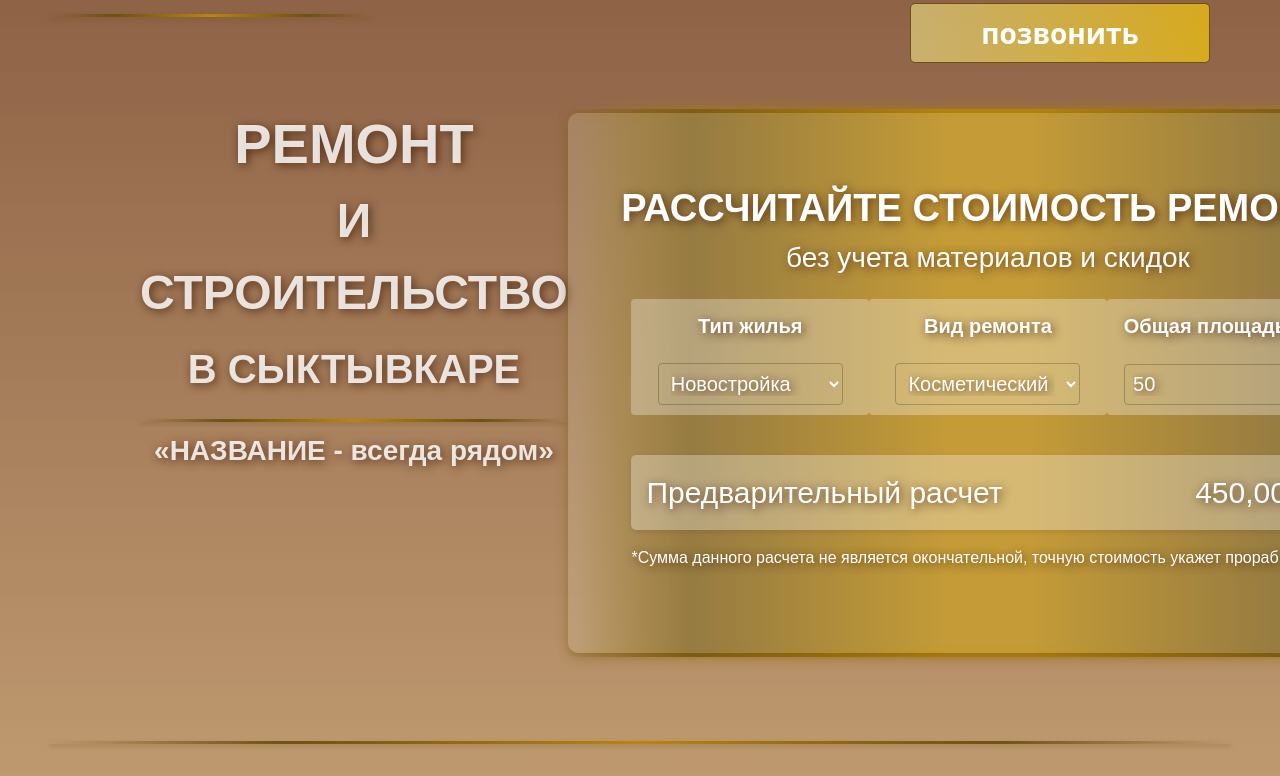
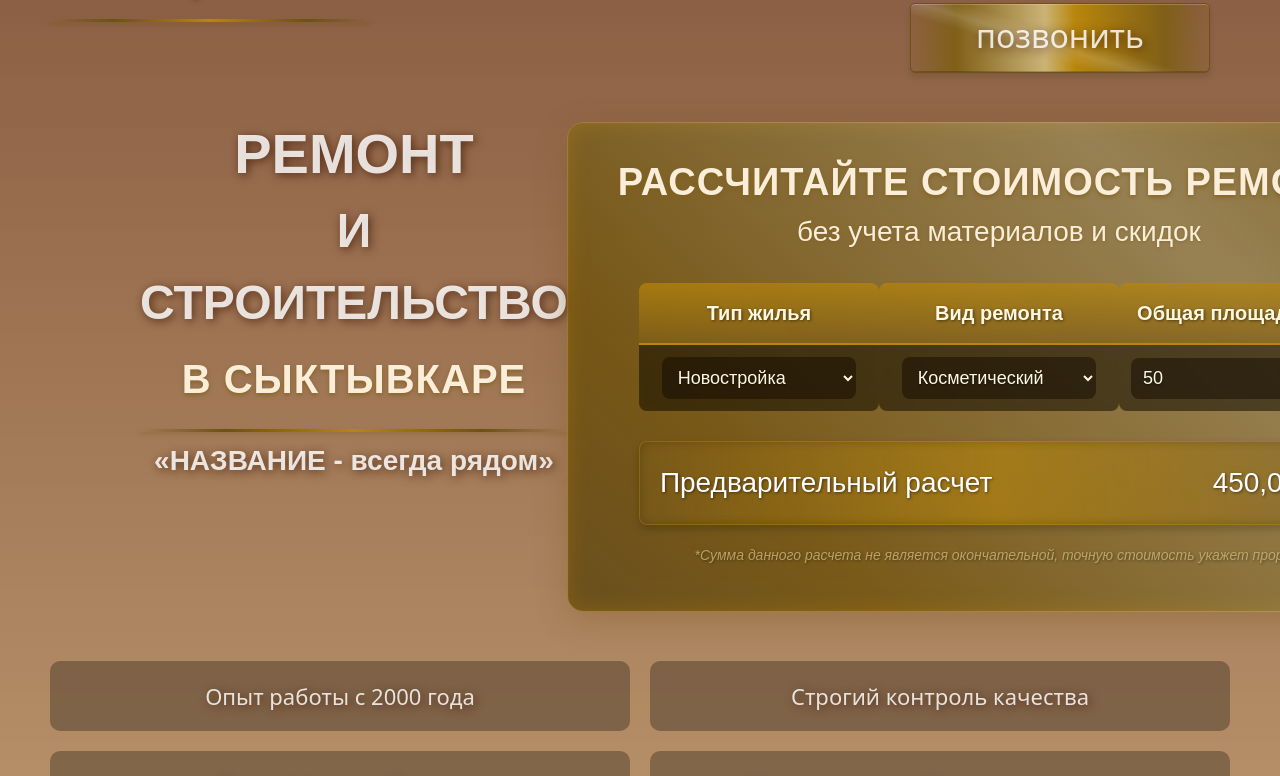
Before and after one commit to simsimsa/repairProectt, a React (Vite) app in the folder frontend/: page / in a window 1280 px wide. Shown: the part 256-1032 px from the top of the page. Built offline with nearby package versions, Linux system fonts and the light colour scheme.

Commit message:
Features and fix styles calculator

```diff
--- a/frontend/src/components/Button/Button.module.css
+++ b/frontend/src/components/Button/Button.module.css
@@ -1,21 +1,35 @@
 .button {
-    background: #d6b53dc4;
+    background: linear-gradient(90deg,
+            rgba(128, 95, 24, 0.1) 0%,
+            #805f18 15%,
+            #cbb376 45%,
+            #b8860b 55%,
+            #805f18 85%,
+            rgba(128, 95, 24, 0.1) 100%);
     border: 1px solid #6d5115;
     border-radius: 5px;
-    padding: 10px;
-    font-size: 28px;
-    font-weight: bold;
-    color: white;
+    padding: 10px 25px 15px;
+    font-size: 32px;
+    font-weight: 500;
+    color: rgba(255, 255, 255, 0.836);
+    text-shadow: 2px 2px 10px rgba(62, 22, 1, 0.732);
     width: 300px;
-    font-style: normal;background: linear-gradient(to left, #f7ee8f88, #f1c40fb9, #f7ee8f8b);
-    background-size: 200% auto;
-    animation: gradientFlow 3s linear infinite;
-    animation-play-state: paused;
+    cursor: pointer;
+    position: relative;
+    overflow: hidden;
+    transition: all 0.4s ease;
+    box-shadow: 0 4px 6px rgba(0, 0, 0, 0.1),
+        inset 0 1px 0 rgba(255, 255, 255, 0.2),
+        inset 0 -1px 0 rgba(0, 0, 0, 0.2);
 }
 
 .button:hover {
-    animation-play-state: running;
-    cursor: pointer;
+    animation: bronzePulse 2.5s infinite alternate,
+        gradientFlow 6s linear infinite;
+    transform: translateY(-2px);
+    box-shadow: 0 6px 10px rgba(0, 0, 0, 0.15),
+        inset 0 1px 0 rgba(255, 255, 255, 0.3),
+        inset 0 -1px 0 rgba(0, 0, 0, 0.3);
 }
 
 @keyframes gradientFlow {
@@ -24,8 +38,46 @@
     }
 
     100% {
-         background-position: 200% center;
+        background-position: 200% center;
     }
+}
+
+@keyframes bronzePulse {
+    0% {
+        box-shadow: 0 4px 8px rgba(0, 0, 0, 0.15),
+            inset 0 1px 0 rgba(255, 215, 0, 0.3),
+            inset 0 -1px 0 rgba(139, 69, 19, 0.3);
+        filter: brightness(1);
+    }
+
+    100% {
+        box-shadow: 0 6px 12px rgba(0, 0, 0, 0.2),
+            inset 0 1px 0 rgba(255, 215, 0, 0.5),
+            inset 0 -1px 0 rgba(139, 69, 19, 0.5);
+        filter: brightness(1.1);
+    }
+}
+
+.button::after {
+    content: '';
+    position: absolute;
+    top: -50%;
+    left: -60%;
+    width: 200%;
+    height: 200%;
+    background: linear-gradient(to bottom right,
+            rgba(255, 255, 255, 0) 0%,
+            rgba(255, 255, 255, 0) 45%,
+            rgba(255, 255, 255, 0.15) 50%,
+            rgba(255, 255, 255, 0) 55%,
+            rgba(255, 255, 255, 0) 100%);
+    transform: rotate(30deg);
+    transition: all 0.5s ease;
+}
+
+.button:hover::after {
+    left: 100%;
+    transition-delay: 0.3s;
 }
 
 .small {
--- a/frontend/src/components/CalculatorForm/CalculatorForm.module.css
+++ b/frontend/src/components/CalculatorForm/CalculatorForm.module.css
@@ -1,108 +1,180 @@
-h3{
+h3 {
     font-size: 38px;
     margin: 0;
+    color: #faedd9;
+    text-shadow: 0 2px 4px rgba(128, 95, 24, 0.8);
+    letter-spacing: 1px;
+    transition: all 0.3s ease;
 }
 
-option{
-    color: black;
+.subtitle {
+    font-size: 28px;
+    margin: 0 0 30px ;
+    color: #faedd9;
+    text-shadow: 0 1px 3px rgba(128, 95, 24, 0.6);
+    font-weight: 300;
 }
 
-.subtitle{
-    font-size: 28px;
-    margin: 0;
-}
-
-.formContainer{
-    padding: 20px 0 0 0;
+.formContainer {
+    padding: 0;
+    width: 90%;
 }
 
 .calculator {
     min-width: 800px;
-    min-height: 500px;
+    min-height: 400px;
     display: flex;
     flex-direction: column;
     align-items: center;
     justify-content: center;
-    background-color: #f5f5f530;
+    background: rgba(40, 30, 10, 0.7);
+    backdrop-filter: blur(5px);
     color: white;
-    text-shadow: 2px 2px 10px rgba(62, 22, 1, 0.732);
-    padding: 20px;
-    border-radius: 10px;
-    margin-bottom: 30px;
+    text-shadow: 1px 1px 3px rgba(0, 0, 0, 0.5);
+    padding: 30px;
+    border-radius: 15px;
     position: relative;
     box-shadow:
-        0 4px 12px rgba(109, 81, 21, 0.4),
-        inset 0 0 10px rgba(184, 134, 11, 0.2);
+        0 8px 32px rgba(109, 81, 21, 0.3),
+        inset 0 0 20px rgba(184, 134, 11, 0.3);
+    border: 1px solid rgba(184, 134, 11, 0.2);
+    transition: all 0.4s ease;
+}
+
+.calculator:hover {
+    box-shadow:
+        0 12px 40px rgba(109, 81, 21, 0.5),
+        inset 0 0 25px rgba(184, 134, 11, 0.4);
 }
 
 .calculator::before {
     content: "";
     position: absolute;
-    top: -4px;
-    left: -4px;
-    right: -4px;
-    bottom: -4px;
-    border-radius: 14px;
-    background: linear-gradient(90deg,
-            transparent,
-            #805f18 15%,
-            #b8860b 45%,
-            #b8860b 55%,
-            #805f18 85%,
-            transparent);
+    top: -2px;
+    left: -2px;
+    right: -2px;
+    bottom: -2px;
+    border-radius: 17px;
+    background: linear-gradient(45deg,
+            rgba(128, 95, 24, 0.2),
+            rgba(184, 134, 11, 0.4),
+            rgba(203, 179, 118, 0.6),
+            rgba(184, 134, 11, 0.4),
+            rgba(128, 95, 24, 0.2));
     z-index: -1;
-    filter: drop-shadow(0 0 6px rgba(184, 134, 11, 0.6));
+    animation: borderGlow 6s linear infinite;
+    background-size: 200% 200%;
+}
+
+@keyframes borderGlow {
+    0% {
+        background-position: 0% 50%;
+    }
+
+    50% {
+        background-position: 100% 50%;
+    }
+
+    100% {
+        background-position: 0% 50%;
+    }
 }
 
 .paramsTable {
     width: 100%;
-    border-collapse: collapse;
+    border-collapse: separate;
+    border-spacing: 0;
 }
 
 .paramsTable th {
     width: 33%;
-    padding: 12px 5px;
+    padding: 15px 5px;
     font-size: 20px;
-    background-color: rgba(255, 255, 255, 0.301);
+    background: linear-gradient(to bottom, rgba(184, 134, 11, 0.7), rgba(128, 95, 24, 0.7));
     text-align: center;
-    border-radius: 4px 4px 0 0;
+    border-radius: 8px 8px 0 0;
+    color: #fff8e1;
+    border-bottom: 2px solid #b8860b;
+    transition: all 0.3s ease;
+}
+
+.paramsTable th:hover {
+    background: linear-gradient(to bottom, rgba(203, 179, 118, 0.8), rgba(184, 134, 11, 0.8));
 }
 
 .paramsTable td {
     width: 33%;
     text-align: center;
-    padding: 10px;
+    padding: 12px;
     border: none;
-    border-radius: 0 0 4px 4px;
-    background-color: rgba(255, 255, 255, 0.301);
+    border-radius: 0 0 8px 8px;
+    background: rgba(30, 22, 8, 0.6);
+    backdrop-filter: blur(2px);
+    transition: all 0.3s ease;
+}
+
+.paramsTable td:hover {
+    background: rgba(40, 30, 10, 0.8);
 }
 
 select,
 input {
-    font-size: 20px;
-    color: white;
-    text-shadow: 2px 2px 10px rgba(62, 22, 1, 0.732);
-    width: 85%;
-    padding: 8px;
-    border: 1px solid #00000037;
-    border-radius: 4px;
-    background-color: rgba(255, 255, 255, 0);
+    font-size: 18px;
+    color: #fff8e1;
+    text-shadow: 0 1px 2px rgba(0, 0, 0, 0.5);
+    width: 90%;
+    padding: 10px 12px;
+    border: 0px solid rgba(184, 134, 11, 0.4);
+    border-radius: 8px;
+    background: rgba(20, 15, 5, 0.511);
+    transition: all 0.3s ease;
+    outline: none;
+}
+
+.paramsTable td:focus {
+    border-color: #b8860b;
+    box-shadow: 0 0 0 2px rgba(184, 134, 11, 0.3);
+}
+
+select:hover,
+input:hover {
+    background: rgba(30, 22, 8, 0.7);
 }
 
 .calculationResult {
-    font-size: 30px;
+    font-size: 28px;
     display: flex;
     justify-content: space-between;
     align-items: center;
-    padding: 15px;
-    background-color: rgba(255, 255, 255, 0.301);
-    border-radius: 5px;
-    box-shadow: 0 2px 5px rgba(0, 0, 0, 0.1);
-    margin: 40px 0 0 0;
+    padding: 20px;
+    background: linear-gradient(to right,
+            rgba(128, 95, 24, 0.4),
+            rgba(184, 134, 11, 0.6),
+            rgba(128, 95, 24, 0.4));
+    border-radius: 8px;
+    box-shadow:
+        inset 0 0 10px rgba(0, 0, 0, 0.2),
+        0 4px 8px rgba(0, 0, 0, 0.2);
+    margin: 30px 0 20px;
+    border: 1px solid rgba(184, 134, 11, 0.3);
+    transition: all 0.4s ease;
+}
+
+.calculationResult:hover {
+    transform: translateY(-3px);
+    box-shadow:
+        inset 0 0 15px rgba(0, 0, 0, 0.3),
+        0 6px 12px rgba(0, 0, 0, 0.3);
+}
+
+.price {
+    color: #f8d49e;
+    font-weight: bold;
+    text-shadow: 0 2px 4px rgba(128, 95, 24, 0.5);
 }
 
 .priceUpdated {
-    animation: pulse 0.5s ease;
+    animation: pulse 0.5s ease, goldGlow 1.5s infinite alternate;
 }
 
 @keyframes pulse {
@@ -119,8 +191,27 @@ input {
     }
 }
 
+@keyframes goldGlow {
+    0% {
+        text-shadow: 0 0 5px rgba(248, 212, 158, 0.5);
+    }
+
+    100% {
+        text-shadow: 0 0 15px rgba(248, 212, 158, 0.8), 0 0 25px rgba(184, 134, 11, 0.4);
+    }
+}
+
 .disclaimer {
     font-style: italic;
     font-size: 14px;
     text-align: center;
-    color: #666; }
+    color: #cbb376;
+    margin-top: 20px;
+    opacity: 0.8;
+    transition: all 0.3s ease;
+}
+
+.disclaimer:hover {
+    opacity: 1;
+    text-shadow: 0 0 2px rgba(203, 179, 118, 0.537);
+}
--- a/frontend/src/components/CalculatorForm/CalculatorForm.tsx
+++ b/frontend/src/components/CalculatorForm/CalculatorForm.tsx
@@ -109,7 +109,7 @@ const CalculatorForm: React.FC = () => {
           </span>
         </div>
 
-        <p className="disclaimer">
+        <p className={styles.disclaimer}>
           *Сумма данного расчета не является окончательной, точную стоимость укажет прораб.
         </p>
       </div>
--- /dev/null
+++ b/frontend/src/components/Features/Features.module.css
@@ -0,0 +1,22 @@
+.features {
+    display: grid;
+    grid-template-columns: repeat(auto-fit, minmax(500px, 1fr));
+    gap: 20px;
+}
+
+.feature {
+    color: rgba(255, 255, 255, 0.836);
+    text-shadow: 2px 2px 10px rgba(62, 22, 1, 0.732);
+    height: 70px;
+    display: flex;
+    align-items: center;
+    justify-content: center;
+    border-radius: 10px;
+    background-color: rgba(0, 0, 0, 0.288);
+}
+
+.feature h4 {
+    font-size: 22px;
+    font-weight: 400;
+    margin: 0;
+}
--- /dev/null
+++ b/frontend/src/components/Features/Features.tsx
@@ -0,0 +1,30 @@
+import styles from './Features.module.css'
+
+interface FeatureItem {
+  title: string;
+  description?: string;
+}
+
+function Features() {
+  const features: FeatureItem[] = [
+    { title: 'Опыт работы с 2000 года' },
+    { title: 'Строгий контроль качества' },
+    { title: 'Гарантия низкой цены' },
+    { title: 'Индивидуальный подход к каждому' },
+    { title: 'Профессиональная команда мастеров' },
+    { title: 'Прозрачное ценообразование'}
+  ];
+
+  return (
+    <section className={styles.features}>
+      {features.map((feature, index) => (
+        <div key={index} className={styles.feature}>
+          <h4>{feature.title}</h4>
+          {feature.description && <div>{feature.description}</div>}
+        </div>
+      ))}
+    </section>
+  );
+};
+
+export default Features;
--- a/frontend/src/pages/Home/Home.tsx
+++ b/frontend/src/pages/Home/Home.tsx
@@ -1,5 +1,6 @@
 import Button from "../../components/Button/Button";
 import CalculatorForm from "../../components/CalculatorForm/CalculatorForm";
+import Features from "../../components/Features/Features";
 import Header from "../../components/Header/Header";
 import Hr from "../../components/HR/Hr";
 import styles from './Home.module.css'
@@ -23,6 +24,7 @@ export function Home() {
                 <Header/>
                 <CalculatorForm/>
             </div>
+            <Features/>
             <Hr/>
         </div>
     )
```
